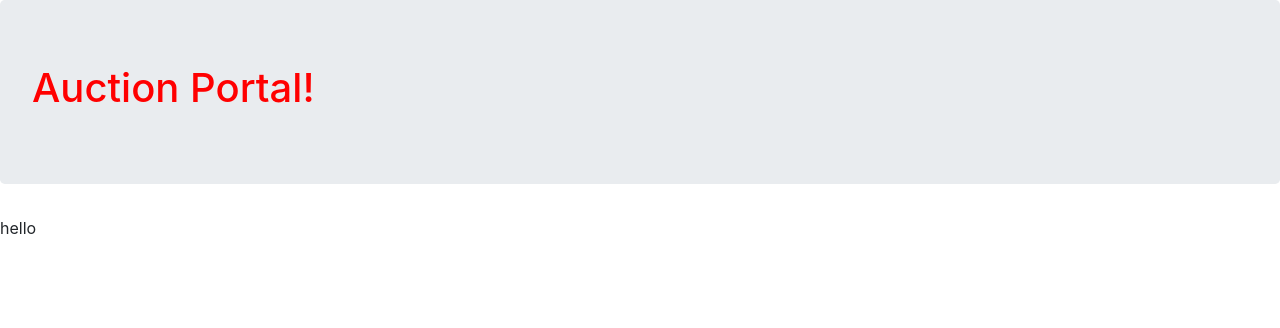
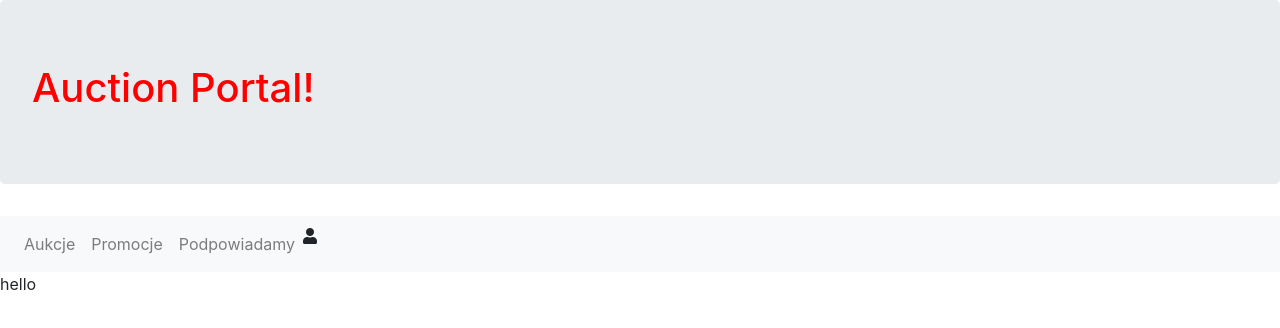
Before and after one commit to Dudexior/auction-portal, an Angular app: page / in a window 1280 px wide. Shown: the top 328 px of the page. Built offline with nearby package versions, Linux system fonts and the light colour scheme.

Commit message:
dodano komponent main-menu oraz fontawesome

```diff
--- a/angular.json
+++ b/angular.json
@@ -25,7 +25,8 @@
             ],
             "styles": [
               "src/styles.css",
-              "node_modules/bootstrap/dist/css/bootstrap.min.css"
+              "node_modules/bootstrap/dist/css/bootstrap.min.css",
+              "node_modules/@fortawesome/fontawesome-free/css/all.css"
             ],
             "scripts": []
           },
--- a/package.json
+++ b/package.json
@@ -19,6 +19,7 @@
     "@angular/platform-browser": "~10.2.0",
     "@angular/platform-browser-dynamic": "~10.2.0",
     "@angular/router": "~10.2.0",
+    "@fortawesome/fontawesome-free": "^5.15.1",
     "bootstrap": "^4.5.3",
     "rxjs": "~6.6.0",
     "tslib": "^2.0.0",
--- a/src/app/app.component.html
+++ b/src/app/app.component.html
@@ -1,4 +1,5 @@
 <app-header></app-header>
+<app-main-menu></app-main-menu>
 <main>
   hello
 </main>
--- a/src/app/app.module.ts
+++ b/src/app/app.module.ts
@@ -4,11 +4,13 @@ import { NgModule } from '@angular/core';
 import { AppRoutingModule } from './app-routing.module';
 import { AppComponent } from './app.component';
 import { HeaderComponent } from './header/header.component';
+import { MainMenuComponent } from './main-menu/main-menu.component';
 
 @NgModule({
   declarations: [
     AppComponent,
-    HeaderComponent
+    HeaderComponent,
+    MainMenuComponent
   ],
   imports: [
     BrowserModule,
--- /dev/null
+++ b/src/app/main-menu/main-menu.component.html
@@ -0,0 +1,15 @@
+<nav class="navbar navbar-expand-lg navbar-light bg-light">
+  <button class="navbar-toggler" type="button">
+    <span class="navbar-toggler-icon"></span>
+  </button>
+  <div class="collapse navbar-collapse">
+    <ul class="navbar-nav">
+      <li *ngFor="let item of menuItems">
+        <a class="nav-link" href="auctions">{{item}}</a>
+      </li>
+      <li>
+        <i class="fa fa-user"></i>
+      </li>
+    </ul>
+  </div>
+</nav>
--- /dev/null
+++ b/src/app/main-menu/main-menu.component.ts
@@ -0,0 +1,18 @@
+import { Component, OnInit } from '@angular/core';
+
+@Component({
+  selector: 'app-main-menu',
+  templateUrl: './main-menu.component.html',
+  styles: [
+  ]
+})
+export class MainMenuComponent implements OnInit {
+
+  menuItems = ['Aukcje', 'Promocje', 'Podpowiadamy'];
+
+  constructor() { }
+
+  ngOnInit(): void {
+  }
+
+}
```
Also changed, not shown: 1 other file (tests, documents, lock files or other folders).
